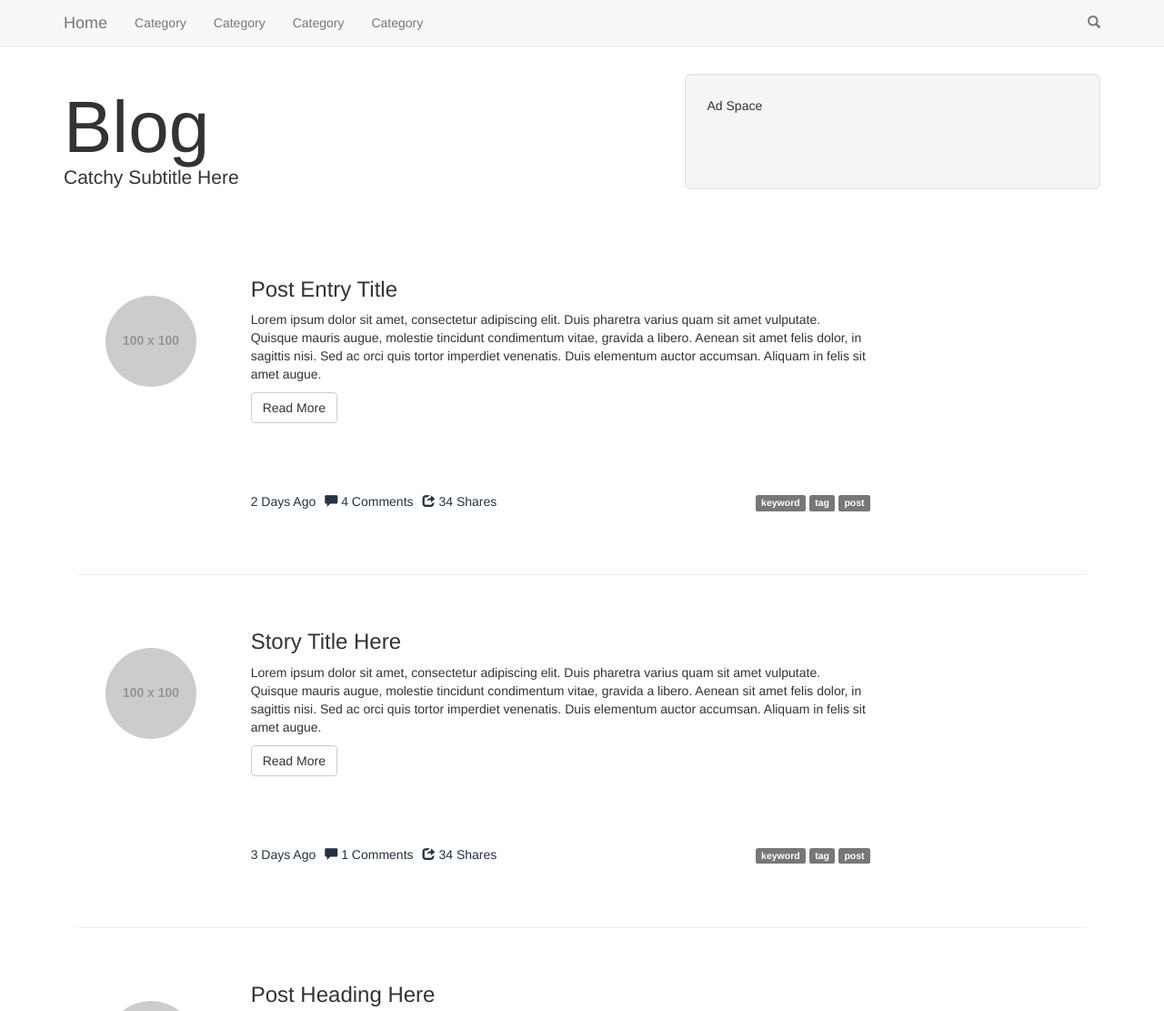
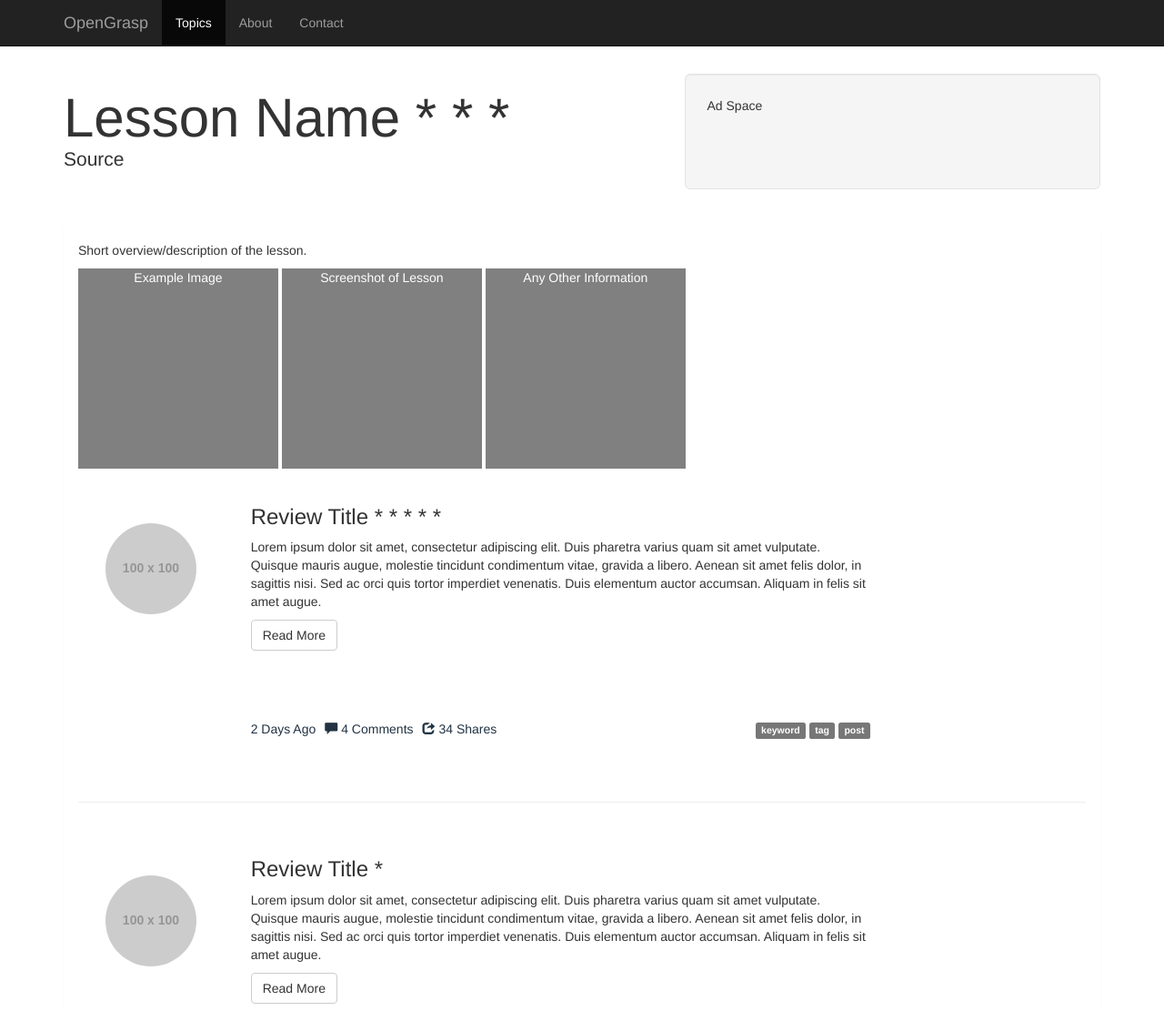
Before and after one commit to bday106/opengrasp, a website: page public/beta/tut1.html in a window 1280 px wide. Shown: the top 1111 px of the page at 91% size. Drawn offline with nearby package versions, Linux system fonts and the light colour scheme; placeholder pictures from the web are drawn by us.

Commit message:
Added joes work

```diff
--- a/public/beta/tut1.html
+++ b/public/beta/tut1.html
@@ -83,7 +83,7 @@ a,a:hover {
 
 @media screen and (min-width: 768px) {
   #masthead h1 {
-    font-size: 80px;
+    font-size: 60px;
   }
 }
 
@@ -141,59 +141,50 @@ a,a:hover {
 .btn-facebook:hover {background-color:#2A4998;color:#4C6BBA;}
 .btn-google-plus:hover {background-color:#C23836;color:#E45A58;}
 
+.example {
+  width: 220px;
+  height: 220px;
+  background-color: gray;
+  border-color: black;
+  display: inline-block;
+  color: white;
+  font-style: bold;
+  text-align: center;
+}
         </style>
     </head>
 
     <!-- HTML code from Bootply.com editor -->
 
-    <body  >
+    <body>
 
-        <header class="navbar navbar-default navbar-fixed-top" role="banner">
+        <div class="navbar navbar-fixed-top navbar-inverse" role="navigation">
       <div class="container">
         <div class="navbar-header">
-      <button class="navbar-toggle" type="button" data-toggle="collapse" data-target=".navbar-collapse">
+          <button type="button" class="navbar-toggle" data-toggle="collapse" data-target=".navbar-collapse">
             <span class="sr-only">Toggle navigation</span>
             <span class="icon-bar"></span>
             <span class="icon-bar"></span>
             <span class="icon-bar"></span>
           </button>
-      <a href="/" class="navbar-brand">Home</a>
+          <a class="navbar-brand" href="#">OpenGrasp</a>
         </div>
-    <nav class="collapse navbar-collapse" role="navigation">
+        <div class="collapse navbar-collapse">
           <ul class="nav navbar-nav">
-        <li>
-          <a href="#">Category</a>
-        </li>
-        <li>
-          <a href="#">Category</a>
-        </li>
-        <li>
-          <a href="#">Category</a>
-        </li>
-        <li>
-          <a href="#">Category</a>
-        </li>
+            <li class="active"><a href="/beta">Topics</a></li>
+            <li><a href="#about">About</a></li>
+            <li><a href="#contact">Contact</a></li>
           </ul>
-      <ul class="nav navbar-right navbar-nav">
-        <li class="dropdown">
-          <a href="#" class="dropdown-toggle" data-toggle="dropdown"><i class="glyphicon glyphicon-search"></i></a>
-          <ul class="dropdown-menu" style="padding:12px;">
-            <form class="form-inline">
-              <button type="submit" class="btn btn-default pull-right"><i class="glyphicon glyphicon-search"></i></button><input type="text" class="form-control pull-left" placeholder="Search">
-            </form>
-          </ul>
-        </li>
-      </ul>
-    </nav>
-  </div>
-</header>
+        </div><!-- /.nav-collapse -->
+      </div><!-- /.container -->
+    </div><!-- /.navbar -->
 
 <div id="masthead">
   <div class="container">
     <div class="row">
       <div class="col-md-7">
-        <h1>Blog
-          <p class="lead">Catchy Subtitle Here</p>
+        <h1>Lesson Name * * *
+          <p class="lead">Source</p>
         </h1>
       </div>
       <div class="col-md-5">
@@ -219,7 +210,16 @@ a,a:hover {
 
       <div class="panel">
         <div class="panel-body">
-
+        <p>Short overview/description of the lesson.<p>
+        <div class="example">
+          <p class="example">Example Image</p>
+        </div>
+        <div class="example">
+          <p class="example">Screenshot of Lesson</p>
+        </div>
+        <div class="example">
+          <p class="example">Any Other Information</p>
+        </div>
 
           <!--/stories-->
       <div class="row">
@@ -228,7 +228,7 @@ a,a:hover {
               <a class="story-img" href="#"><img src="//placehold.it/100" style="width:100px;height:100px" class="img-circle"></a>
             </div>
             <div class="col-md-10 col-sm-9">
-              <h3>Post Entry Title</h3>
+              <h3>Review Title * * * * *</h3>
               <div class="row">
                 <div class="col-xs-9">
                   <p>Lorem ipsum dolor sit amet, consectetur adipiscing elit. Duis pharetra varius quam sit amet vulputate.
@@ -252,7 +252,7 @@ a,a:hover {
               <a class="story-img" href="#"><img src="//placehold.it/100" style="width:100px;height:100px" class="img-circle"></a>
             </div>
             <div class="col-md-10 col-sm-9">
-              <h3>Story Title Here</h3>
+              <h3>Review Title *</h3>
               <div class="row">
                 <div class="col-xs-9">
                   <p>Lorem ipsum dolor sit amet, consectetur adipiscing elit. Duis pharetra varius quam sit amet vulputate.
@@ -276,7 +276,7 @@ a,a:hover {
               <a class="story-img" href="#"><img src="//placehold.it/100" style="width:100px;height:100px" class="img-circle"></a>
             </div>
             <div class="col-md-10 col-sm-9">
-              <h3>Post Heading Here</h3>
+              <h3>Another Review * *</h3>
               <div class="row">
                 <div class="col-xs-9">
                   <p>Lorem ipsum dolor sit amet, consectetur adipiscing elit. Duis pharetra varius quam sit amet vulputate.
@@ -300,7 +300,7 @@ a,a:hover {
               <a class="story-img" href="#"><img src="//placehold.it/100" style="width:100px;height:100px" class="img-circle"></a>
             </div>
             <div class="col-md-10 col-sm-9">
-              <h3>Another Entry Title</h3>
+              <h3>One More Review * * * *</h3>
               <div class="row">
                 <div class="col-xs-9">
                   <p>Lorem ipsum dolor sit amet, consectetur adipiscing elit. Duis pharetra varius quam sit amet vulputate.
```
Lines whose indentation alone changed are shown as unchanged.
